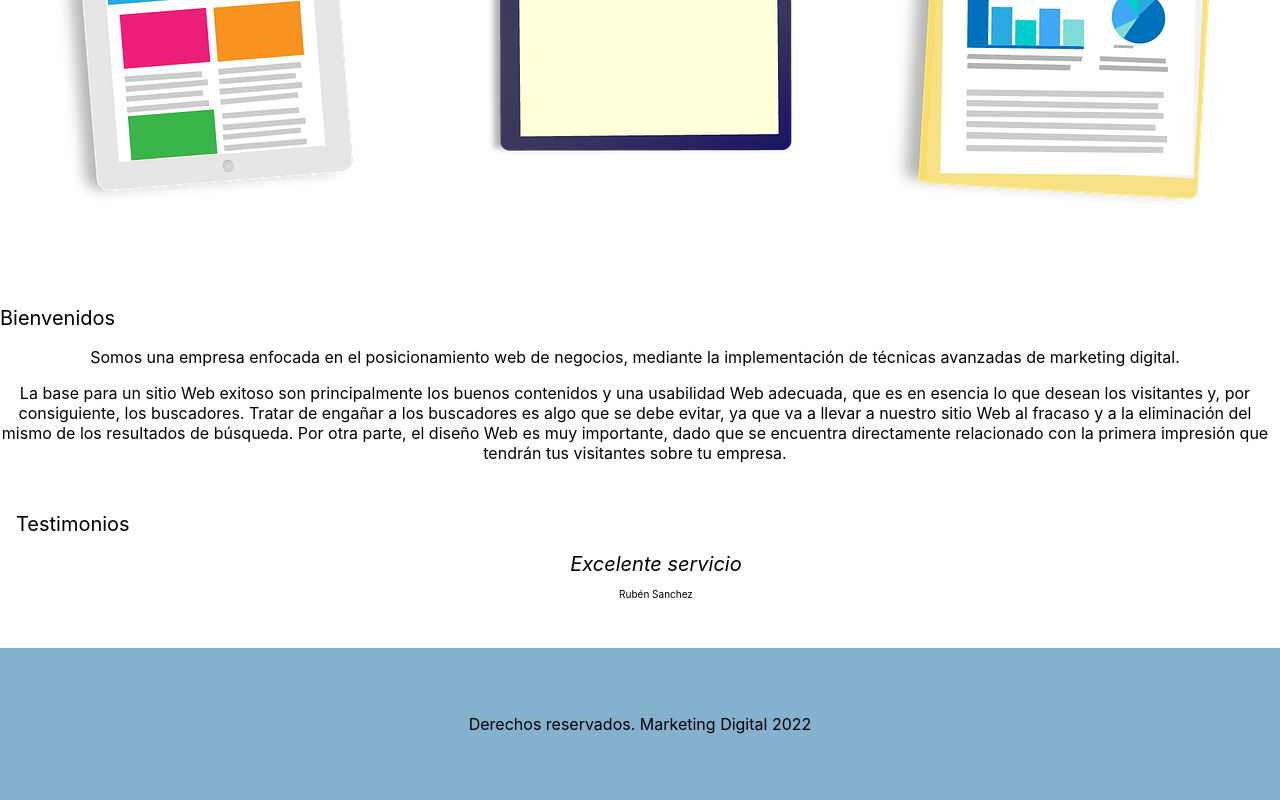
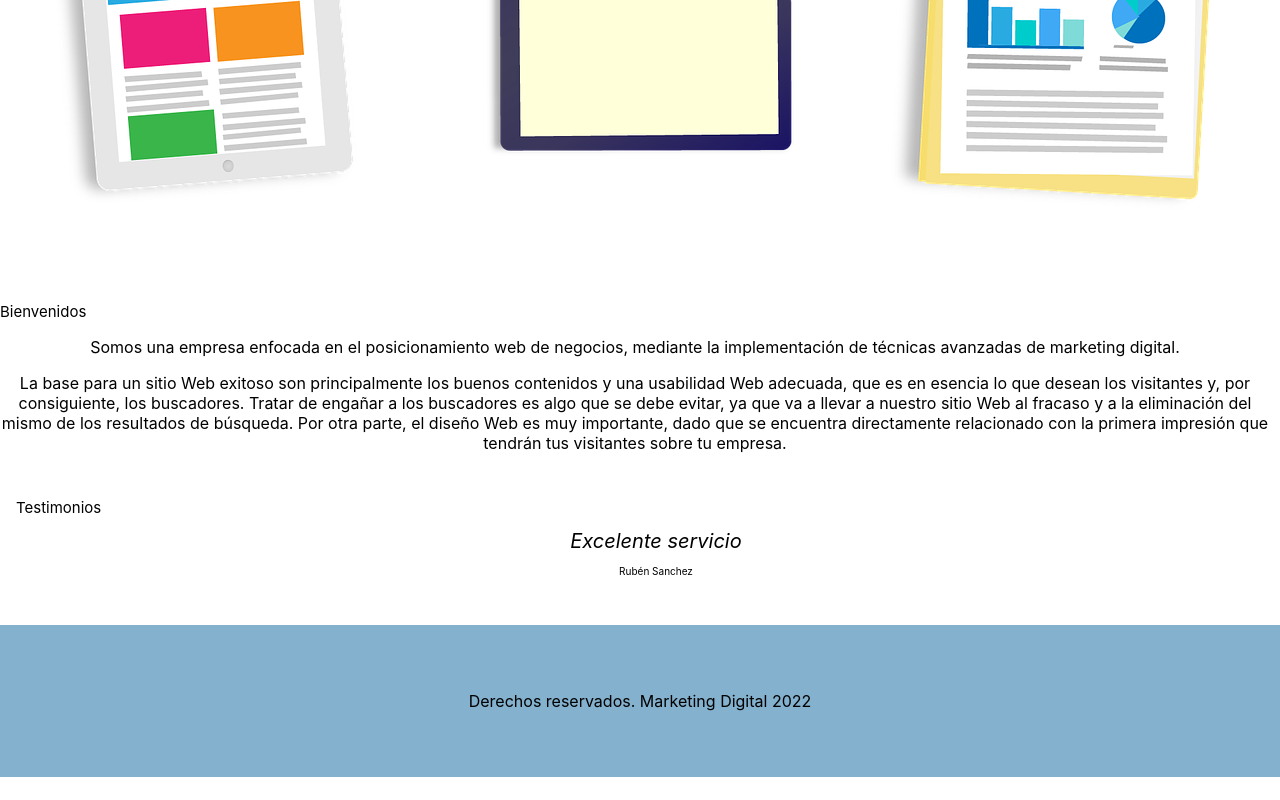
Before and after one commit to Enzo-Boldrini/diplomatura-front, a React (Create React App) app: page / in a window 1280 px wide. Shown: the part 649-1449 px from the top of the page. After the commit the page ends 1426 px from the top, so only its background shows below. Built offline with nearby package versions, Linux system fonts and the light colour scheme.

Commit message:
proyecto

```diff
--- a/src/styles/NovedadesPage.css
+++ b/src/styles/NovedadesPage.css
@@ -1,14 +1,15 @@
 
-h2 {
+h1 {
     color: black;
     text-align: left;
     font-size: 20px;
 }
-h3 {
-    color: #006593;
+h2 {
+    color: black;
+    font-size: 15px;
 }
 
-.novedades h3 {
+.novedades {
     border: 1px solid #ccc;
     border-radius: 10px;
     padding: 26px;
```
